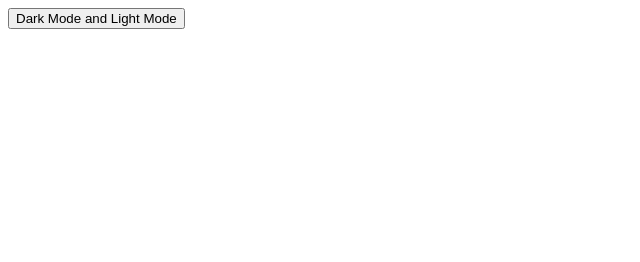
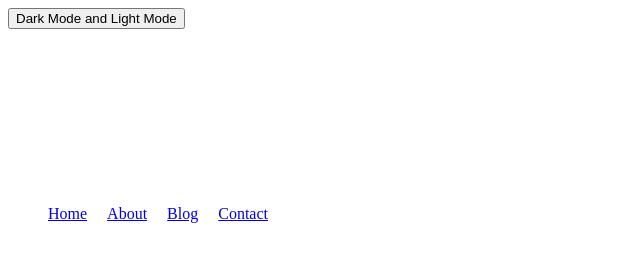
Before and after one commit to KeazoN/functions.js, a website: page index.html in a window 1280 px wide. Shown: the whole page, without its empty margins (0-640 px from the left). Drawn offline with Linux system fonts and the light colour scheme.

Commit message:
two commit

```diff
--- a/index.html
+++ b/index.html
@@ -8,6 +8,14 @@
 	</head>
 	<body>
 		<button onClick="darkAndLight()">Dark Mode and Light Mode</button>
+		<nav id="stickNav">
+		    <ul>
+		        <li><a href="#">Home</a></li>
+		     	<li><a href="#">About</a></li>
+		     	<li><a href="#">Blog</a></li>
+		     	<li><a href="#">Contact</a></li>
+		    </ul>
+		</nav>
 		<script src="source/function.js"></script>
 	</body>
 </html>
--- a/source/css/style.css
+++ b/source/css/style.css
@@ -5,3 +5,21 @@ body{
 .dark-mode{
 	background-color: #111 !important;
 }
+
+button{
+	margin-bottom: 10rem;
+}
+
+nav{
+	width: 100%;
+}
+
+nav ul{
+	display: flex;
+	align-items: center;
+}
+
+nav ul li{
+	list-style-type: none;
+	margin-right: 20px;
+}
--- a/source/function.js
+++ b/source/function.js
@@ -1,3 +1,21 @@
 function darkAndLight(){
 	document.body.classList.toggle("dark-mode");
 }
+
+function darkAndLight(){
+	document.body.classList.toggle("dark-mode");
+}
+
+window.onscroll = function() {navSticky()};
+
+var navbar = document.getElementById("stickNav");
+var sticky = navbar.offsetTop;
+
+function navSticky() {
+  if (window.pageYOffset >= sticky) {
+  	navbar.style.position = 'sticky';
+  	navbar.style.top = '0';
+  } else {
+  	navbar.style.position = 'relative';
+  }
+}
```
Also changed, not shown: README.md.
